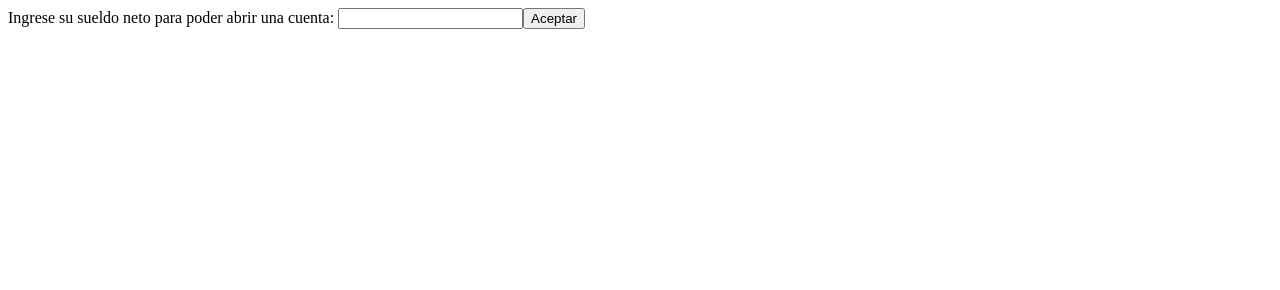
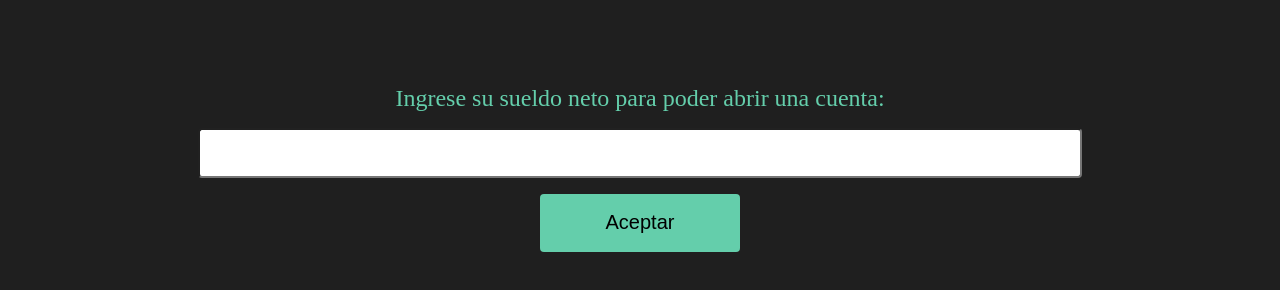
Before and after one commit to FedericoFuentesWeber/javascript_coderhouse, a plain HTML site: page index.html in a window 1280 px wide. Drawn offline with Linux system fonts and the light colour scheme; some packages are replaced by stand-ins of ours; a script that the page names is missing.

Commit message:
:lipstick: Add styles

```diff
--- a/index.html
+++ b/index.html
@@ -7,6 +7,7 @@
           content="width=device-width, user-scalable=no, initial-scale=1.0, maximum-scale=1.0, minimum-scale=1.0"/>
     <meta http-equiv="X-UA-Compatible" content="ie=edge"/>
     <script src="https://cdn.jsdelivr.net/npm/sweetalert2@11"></script>
+    <link rel="stylesheet" href="style.css">
     <title>Quotes System</title>
 </head>
 
--- /dev/null
+++ b/style.css
@@ -0,0 +1,62 @@
+body {
+    background-color: #1f1f1f;
+}
+
+form {
+    display: flex;
+    flex-direction: column;
+    justify-content: center;
+    align-items: center;
+    height: 20rem;
+    gap: 1rem;
+}
+
+label {
+    font-size: x-large;
+    color: rgb(100, 206, 171);
+}
+
+input {
+    width: 70%;
+    text-align: center;
+    height: 50px;
+    font-size: 20px;
+    box-sizing: border-box;
+    border-radius: 4px;
+}
+
+button {
+    width: 200px;
+    height: 58px;
+    font-size: 20px;
+    background-color: rgb(100, 206, 171);
+    border: none;
+    border-radius: 4px;
+    padding-block: 1px;
+    padding-inline: 6px;
+    cursor: pointer;
+}
+
+select {
+    width: 200px;
+    height: 30px;
+    font-size: 20px;
+    background-color: rgb(100, 206, 171);
+    border: none;
+    border-radius: 4px;
+    padding-block: 1px;
+    padding-inline: 6px;
+    text-align: center;
+}
+
+table {
+    color: rgb(100, 206, 171);
+    width: 100%;
+    text-align: center;
+
+}
+
+td {
+    width: 100%;
+    max-width: calc(33.33%);
+}
```
